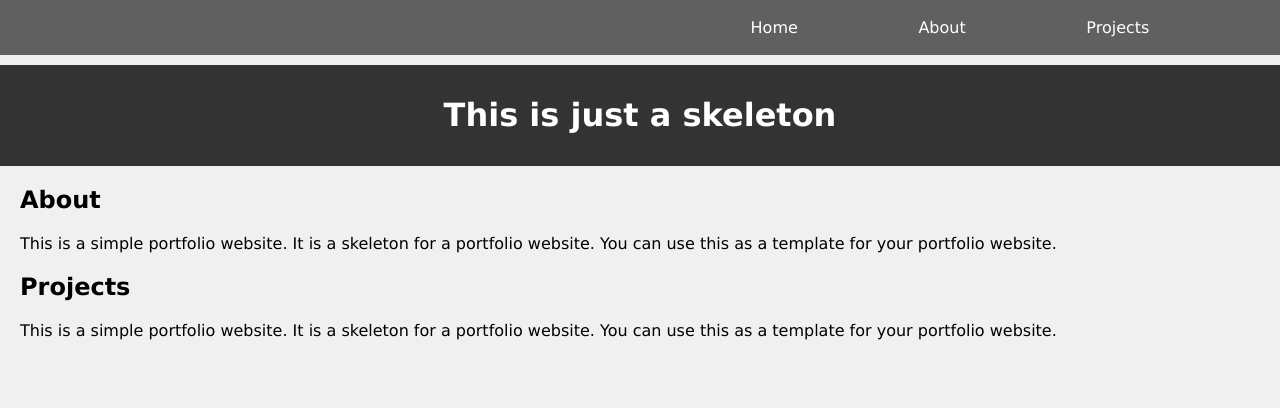
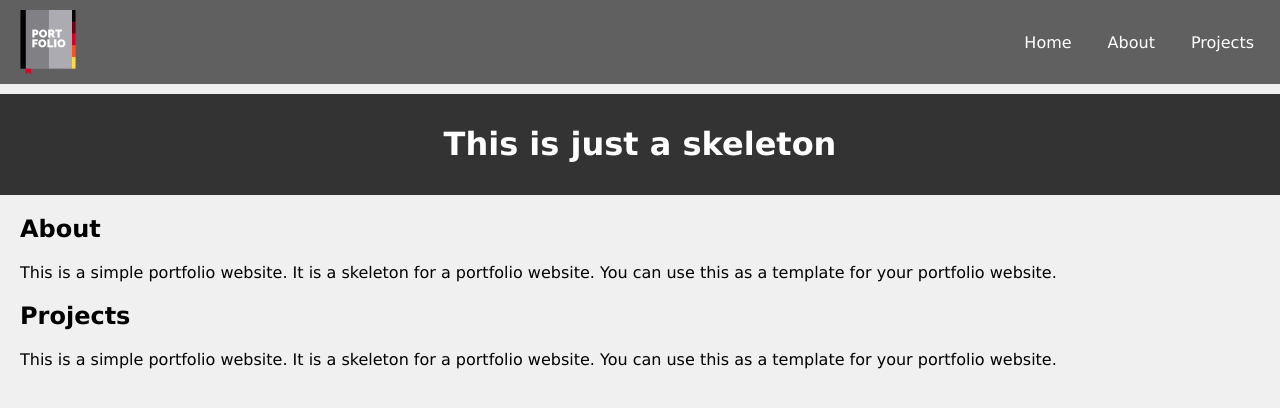
Before and after one commit to PACS-TMU/webdev-workshop-2024, a plain HTML site: page index.html in a window 1280 px wide. Drawn offline with Linux system fonts and the light colour scheme.

Commit message:
adding navbar logo

```diff
--- a/index.html
+++ b/index.html
@@ -11,15 +11,7 @@
 <body>
     <!-- Navigation Bar -->
     <nav class="navbar">
-        <div class="navContainer container">
-            <div class="navLogo">
-                <!-- <img
-                    class="logo"
-                    src="/assets/logo.png"
-                    alt="Logo for navbar"
-                /> -->
-            </div>
-            <div class="navList">
+        <img src="/assets/logo.png" alt="Navbar Logo" id="logo" />
         <ul class="navItems">
             <li>
                 <a href="#title">
@@ -37,10 +29,6 @@
                 </a>
             </li>
         </ul>
-            </div>
-
-        </div>
-
     </nav>
 
     <!-- Title -->
--- a/style.css
+++ b/style.css
@@ -15,26 +15,18 @@ body {
     color: #fff;
     padding: 10px 0;
     text-align: center;
+    display: flex;
+    flex-direction: row;
+    justify-content: space-between;
+    align-items: center;
+    height: 4rem;
+    max-height: 4rem;
 }
 
 .navbar a {
     color: #fff;
     text-decoration: none;
     padding: 10px;
-}
-
-.navContainer {
-    display: flex;
-    flex-direction: row;
-}
-
-.navLogo {
-    width: 50%;
-}
-
-.navList {
-    width: 50%;
-    margin-left: auto;
 }
 
 .navItems {
@@ -45,6 +37,12 @@ body {
     justify-content: space-evenly;
     align-items: center;
     flex-direction: row;
+}
+
+#logo {
+    width: auto;
+    height: 100%;
+    padding: 0 1rem;
 }
 
 .navItems li {
```
Lines whose indentation alone changed are shown as unchanged.
